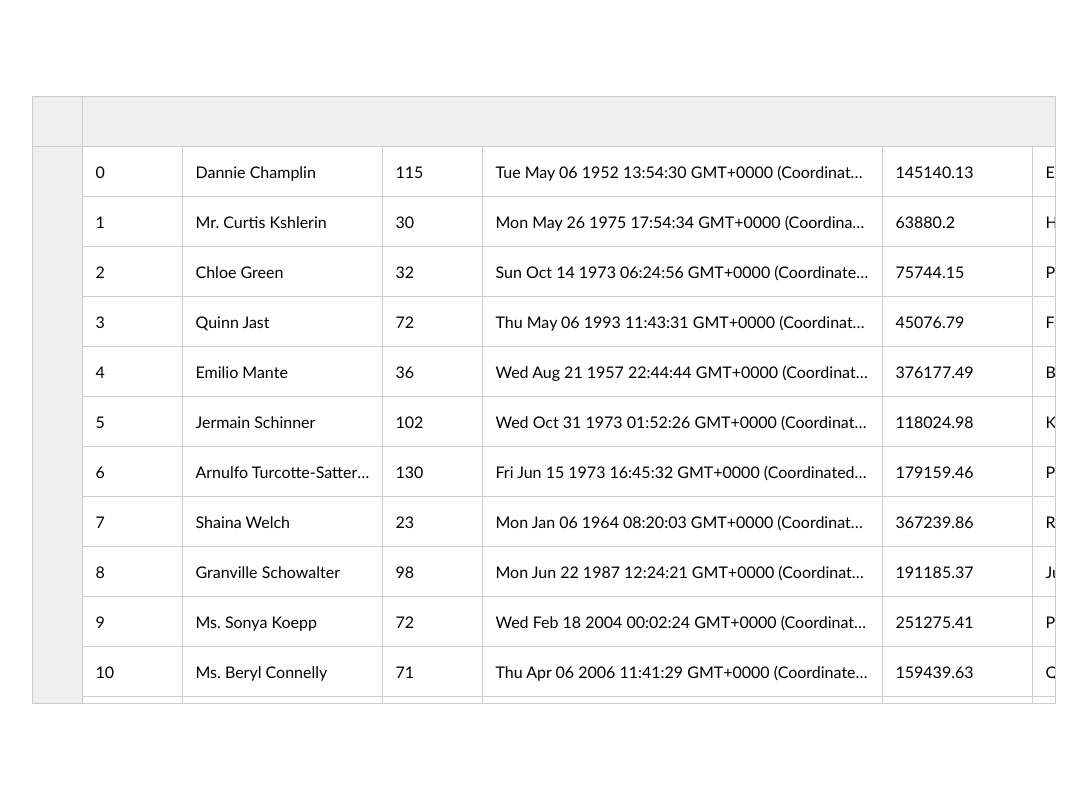
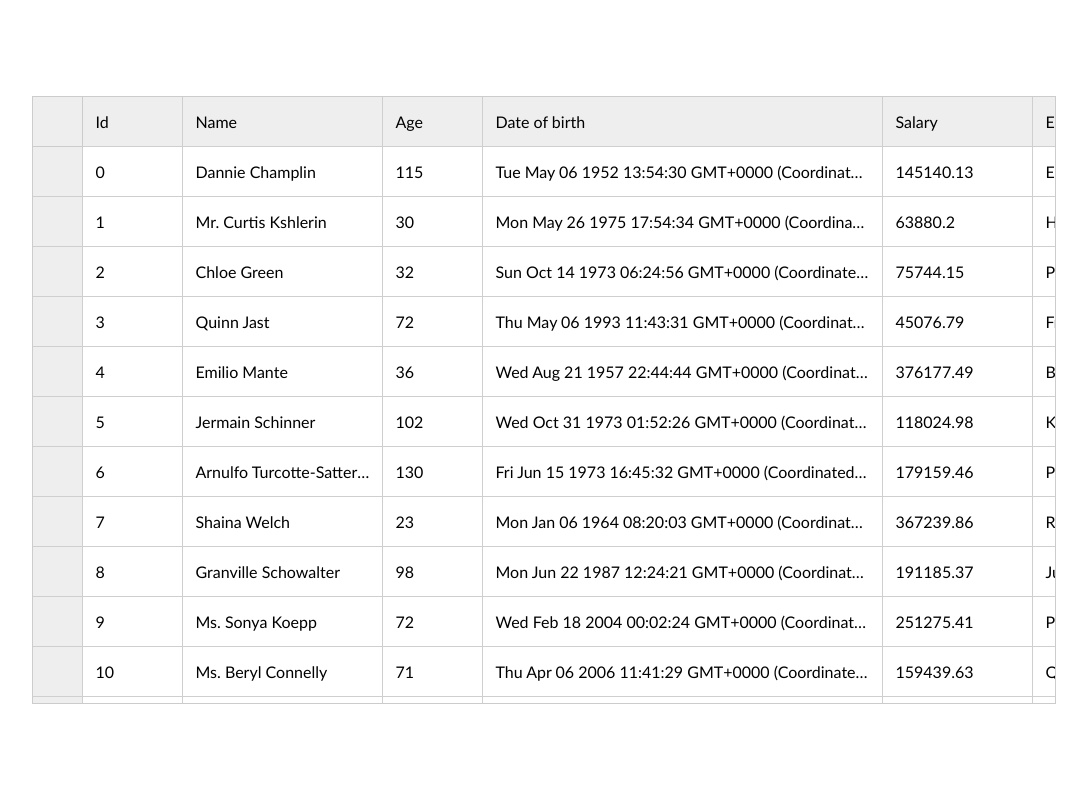
Before and after one commit to Sverri/thegrid, a website built with Vite: page index.html in a window 1280 px wide. Shown: the whole page, without its empty margins (96-1183 px from the left). Built offline with nearby package versions, Linux system fonts and the light colour scheme.

Commit message:
render column and row headers

```diff
--- a/src/rendering/renderer.ts
+++ b/src/rendering/renderer.ts
@@ -1,9 +1,16 @@
+import type { TheGrid } from "@/thegrid";
+import type { ColumnManager } from "@/column/columnmanager";
 import { CellType } from "@/shared/enums";
-import { calculateRenderArea } from "@/rendering/calculaterenderarea";
-import type { TheGrid } from "@/thegrid";
+import { Point } from "@/shared/point";
+import { Range } from "@/shared/range";
 
 interface Options {
     grid: TheGrid<any>;
+}
+
+interface Coordinate {
+    x: number;
+    y: number;
 }
 
 export class Renderer {
@@ -11,20 +18,25 @@ export class Renderer {
 
     constructor(options: Options) {
         this.#grid = options.grid;
+        this.#grid.cellsElement.addEventListener("scroll", () => {
+            this.render();
+        });
     }
 
     render(): void {
+        const range = this.#calculateRenderArea(this.#grid);
         this.#updateExpander();
-        this.#renderCells();
-        this.#renderColumnHeaders();
-        this.#renderRowHeaders();
+        this.#renderCells(range);
+        this.#renderColumnHeaders(range);
+        this.#renderRowHeaders(range);
     }
 
-    #renderCells(): void {
+    #renderCells({ left, right, top, bottom }: Range): void {
         const cells = Array.from(this.#grid.cellsElement.children) as HTMLDivElement[];
         const fragment = new DocumentFragment();
 
-        for (const { x, y } of this.#generateRenderCoordinates()) {
+        for (let y = top; y < bottom; y++) {
+            for (let x = left; x <= right; x++) {
                 const index = cells.findIndex(
                     cell => cell.dataset.row == String(y) && cell.dataset.column == String(x),
                 );
@@ -33,7 +45,11 @@ export class Renderer {
                     continue;
                 }
                 const cell = this.#renderCell(y, x);
+                const { binding } = this.#grid.columns.items.get(x)!;
+                const content = this.#grid.source.items.get(y)![binding];
+                cell.textContent = String(content);
                 fragment.append(cell);
+            }
         }
 
         this.#grid.cellsElement.append(fragment);
@@ -45,57 +61,36 @@ export class Renderer {
         }
     }
 
-    #renderColumnHeaders(): void {
-        // const cells = Array.from(this.#grid.columnHeadersElement.children) as HTMLDivElement[];
-        // const fragment = new DocumentFragment();
-        // for (const { x, y } of this.#generateRenderCoordinates()) {
-        //     const index = cells.findIndex(
-        //         cell => cell.dataset.row == String(y) && cell.dataset.column == String(x),
-        //     );
-        //     if (index !== -1) {
-        //         cells.splice(index, 1);
-        //         continue;
-        //     }
-        //     const cell = this.#renderCell(y, x);
-        //     fragment.append(cell);
-        // }
-        // this.#grid.columnHeadersElement.append(fragment);
-        // if (cells.length > 0) {
-        //     for (const element of cells) {
-        //         element.remove();
-        //     }
-        // }
+    #renderColumnHeaders({ left, right }: Range): void {
+        const cells = Array.from(this.#grid.columnHeadersElement.children) as HTMLDivElement[];
+        for (const cellElement of cells) {
+            cellElement.remove();
+        }
+        const fragment = new DocumentFragment();
+
+        for (let x = left; x <= right; x++) {
+            const cell = this.#renderColumnHeaderCell(0, x);
+            const { header } = this.#grid.columns.items.get(x)!;
+            cell.textContent = header;
+            fragment.append(cell);
         }
 
-    #renderRowHeaders(): void {
-        // const cells = Array.from(this.#grid.cellsElement.children) as HTMLDivElement[];
-        // const fragment = new DocumentFragment();
-        // for (const { x, y } of this.#generateRenderCoordinates()) {
-        //     const index = cells.findIndex(
-        //         cell => cell.dataset.row == String(y) && cell.dataset.column == String(x),
-        //     );
-        //     if (index !== -1) {
-        //         cells.splice(index, 1);
-        //         continue;
-        //     }
-        //     const cell = this.#renderCell(y, x);
-        //     fragment.append(cell);
-        // }
-        // this.#grid.cellsElement.append(fragment);
-        // if (cells.length > 0) {
-        //     for (const element of cells) {
-        //         element.remove();
-        //     }
-        // }
+        this.#grid.columnHeadersElement.append(fragment);
     }
 
-    *#generateRenderCoordinates() {
-        const { top, bottom, left, right } = calculateRenderArea(this.#grid);
-        for (let y = top; y < bottom; y++) {
-            for (let x = left; x <= right; x++) {
-                yield { x, y };
+    #renderRowHeaders({ top, bottom }: Range): void {
+        const cells = Array.from(this.#grid.rowHeadersElement.children) as HTMLDivElement[];
+        for (const cellElement of cells) {
+            cellElement.remove();
         }
+        const fragment = new DocumentFragment();
+
+        for (let y = top; y <= bottom; y++) {
+            const cell = this.#renderRowHeaderCell(y, 0);
+            fragment.append(cell);
         }
+
+        this.#grid.rowHeadersElement.append(fragment);
     }
 
     #createCell(type: CellType, row: number, column: number): HTMLDivElement {
@@ -121,15 +116,34 @@ export class Renderer {
     }
 
     #renderCell(rowIndex: number, columnIndex: number): HTMLDivElement {
-        const { fromLeft, width, binding } = this.#grid.columns.items.get(columnIndex)!;
+        const { fromLeft, width } = this.#grid.columns.items.get(columnIndex)!;
 
         const cell = this.#createCell(CellType.Cell, rowIndex, columnIndex);
         cell.style.transform = `translate(${fromLeft}px, ${rowIndex * this.#grid.cellSize}px)`;
         cell.style.width = `${width}px`;
         cell.style.height = `${this.#grid.cellSize}px`;
 
-        const content = this.#grid.source.items.get(rowIndex)![binding];
-        cell.textContent = String(content);
+        return cell;
+    }
+
+    #renderColumnHeaderCell(rowIndex: number, columnIndex: number): HTMLDivElement {
+        const { fromLeft, width } = this.#grid.columns.items.get(columnIndex)!;
+        const leftScroll = this.#grid.cellsElement.scrollLeft;
+
+        const cell = this.#createCell(CellType.Cell, rowIndex, columnIndex);
+        cell.style.transform = `translate(${fromLeft - leftScroll}px, ${rowIndex * this.#grid.cellSize}px)`;
+        cell.style.width = `${width}px`;
+        cell.style.height = `${this.#grid.cellSize}px`;
+
+        return cell;
+    }
+
+    #renderRowHeaderCell(rowIndex: number, columnIndex: number): HTMLDivElement {
+        const cell = this.#createCell(CellType.Cell, rowIndex, columnIndex);
+        const leftTop = this.#grid.cellsElement.scrollTop;
+        cell.style.transform = `translate(0px, ${rowIndex * this.#grid.cellSize - leftTop}px)`;
+        cell.style.width = `${this.#grid.cellSize}px`;
+        cell.style.height = `${this.#grid.cellSize}px`;
 
         return cell;
     }
@@ -141,4 +155,56 @@ export class Renderer {
         he.style.setProperty("--internal-expander-translate-x", `${x}px`, "important");
         he.style.setProperty("--internal-expander-translate-y", `${y}px`, "important");
     }
+
+    #getFirstColumn(columns: ColumnManager, scrollLeft: number): number {
+        let rightEdge = 0;
+        for (const column of columns.items) {
+            rightEdge += column.width;
+            if (rightEdge > scrollLeft) {
+                return column.index;
             }
+        }
+        return -1;
+    }
+
+    #getFirstRow(scrollTop: number, cellSize: number): number {
+        return Math.floor(scrollTop / cellSize);
+    }
+
+    #getStartPoint(grid: TheGrid<object>, cellsElement: HTMLDivElement): Point {
+        const { scrollLeft, scrollTop } = cellsElement;
+        const x = this.#getFirstColumn(grid.columns, scrollLeft);
+        const y = this.#getFirstRow(scrollTop, grid.cellSize);
+        return new Point(x, y);
+    }
+
+    #getLastColumn(columns: ColumnManager, cellsElement: HTMLDivElement): number {
+        const items = columns.items;
+        const scrollRight = cellsElement.scrollLeft + cellsElement.clientWidth;
+        for (const { fromLeft, index } of items.reverse()) {
+            const leftEdge = fromLeft;
+            if (leftEdge <= scrollRight) {
+                return index;
+            }
+        }
+        return items.last()?.index ?? -1;
+    }
+
+    #getLastRow(cellsElement: HTMLDivElement, cellSize: number): number {
+        const { scrollTop, clientHeight } = cellsElement;
+        return Math.ceil((scrollTop + (clientHeight - 1)) / cellSize);
+    }
+
+    #getEndPoint(grid: TheGrid<object>, cellsElement: HTMLDivElement): Point {
+        const x = this.#getLastColumn(grid.columns, cellsElement);
+        const y = this.#getLastRow(cellsElement, grid.cellSize);
+        return new Point(x, y);
+    }
+
+    #calculateRenderArea(grid: TheGrid<object>): Range {
+        const cellsElement = grid.hostElement.querySelector<HTMLDivElement>("[data-area='cells']")!;
+        const start = this.#getStartPoint(grid, cellsElement);
+        const end = this.#getEndPoint(grid, cellsElement);
+        return new Range(start.x, start.y, end.x, end.y);
+    }
+}
--- a/src/style.css
+++ b/src/style.css
@@ -37,6 +37,7 @@
         background: var(--background-header);
         border-right: var(--border);
         border-bottom: var(--border);
+        z-index: 1;
     }
 
     [data-area="columns-headers"] {
--- a/src/thegrid.ts
+++ b/src/thegrid.ts
@@ -45,9 +45,6 @@ export class TheGrid<T extends Record<string, any>> {
 
         // Cells element
         this.#cellsElement = this.#hostElement.querySelector<HTMLElement>("[data-area='cells']")!;
-        this.#cellsElement.addEventListener("scroll", () => {
-            this.#renderer.render();
-        });
 
         this.#columnHeadersElement = this.#hostElement.querySelector<HTMLElement>(
             "[data-area='columns-headers']",
```
Lines whose indentation alone changed are shown as unchanged.
